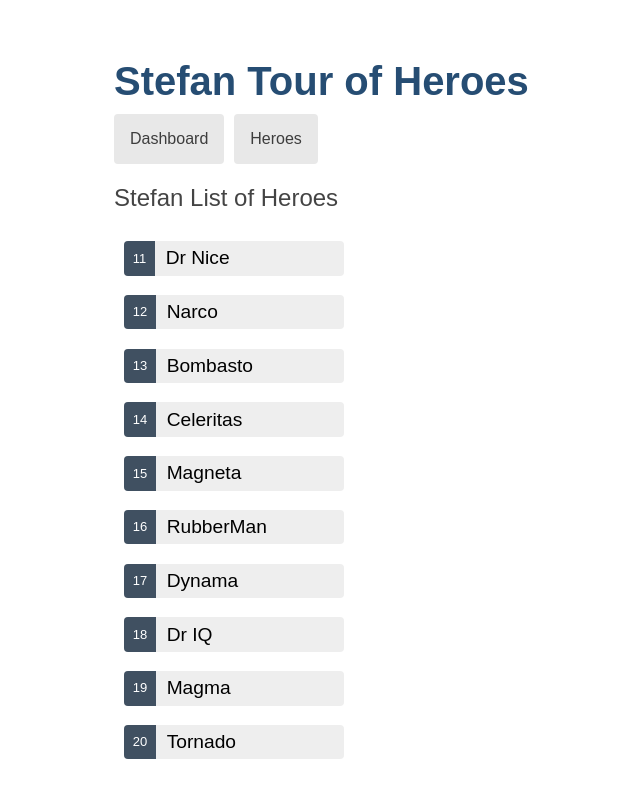
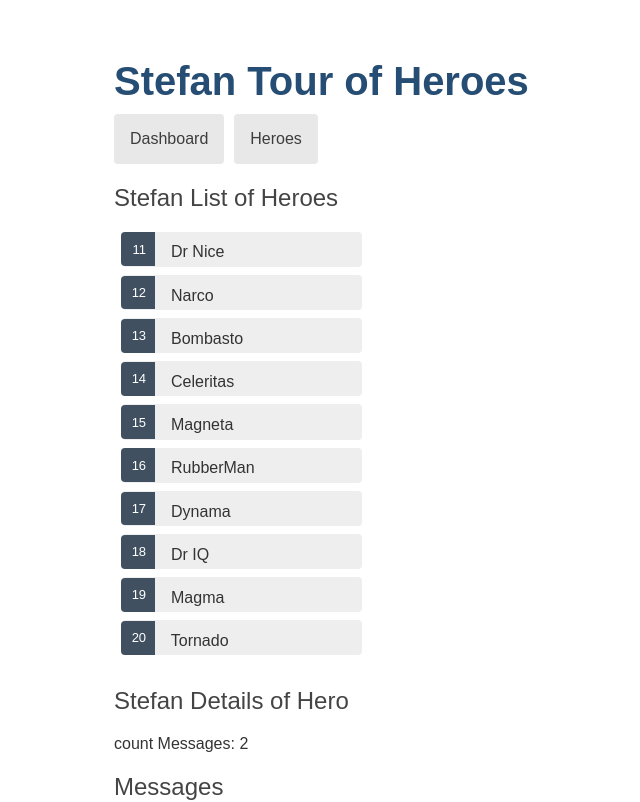
Before and after one commit to stefan-schwarz/tour-of-heroes, an Angular app: page /heroes in a window 1280 px wide. Shown: the top 802 px of the page, without its empty margins (26-666 px from the left). Built offline with nearby package versions, Linux system fonts and the light colour scheme.

Commit message:
done add navigation

```diff
--- a/src/app/app-routing.module.ts
+++ b/src/app/app-routing.module.ts
@@ -2,12 +2,14 @@
 import { RouterModule, Routes } from '@angular/router';
 import { HeroesComponent } from './heroes/heroes.component';
 import { DashboardComponent } from './dashboard/dashboard.component';
+import { HeroDetailComponent } from './hero-detail/hero-detail.component';
 
 
 const routes: Routes = [
+  { path: '', redirectTo: '/dashboard', pathMatch: 'full'},
   { path: 'heroes', component: HeroesComponent},
   { path: 'dashboard', component: DashboardComponent},
-  { path: '', redirectTo: '/dashboard', pathMatch: 'full'}
+  { path: 'detail/:id', component: HeroDetailComponent}
 ];
 
 @NgModule({
--- a/src/app/dashboard/dashboard.component.html
+++ b/src/app/dashboard/dashboard.component.html
@@ -1,6 +1,6 @@
 <h2>Top Heroes</h2>
 <div class="heroes-menu">
-  <a *ngFor="let hero of heroes">
+  <a *ngFor="let hero of heroes" routerLink="/detail/{{hero.id}}">
     {{hero.name}}
   </a>
 </div>
--- a/src/app/hero-detail/hero-detail.component.html
+++ b/src/app/hero-detail/hero-detail.component.html
@@ -6,4 +6,5 @@
     <label for="hero-name">Hero name:</label>
     <input id="hero-name" [(ngModel)]="hero.name" placeholder="name">
   </div>
+  <button type="button" (click)="goBack()">go back</button>
 </div>
--- a/src/app/hero-detail/hero-detail.component.ts
+++ b/src/app/hero-detail/hero-detail.component.ts
@@ -1,4 +1,7 @@
 import { Component, OnInit, Input } from '@angular/core';
+import { ActivatedRoute } from '@angular/router'
+import { Location } from '@angular/common'
+import { HeroService } from '../hero.service'
 import { Hero } from '../hero';
 
 @Component({
@@ -11,11 +14,25 @@
   @Input() hero?: Hero;
 
 
-  constructor() { }
+  constructor(
+    private route: ActivatedRoute,
+    private heroService: HeroService,
+    private location: Location
+  ) { }
 
   ngOnInit(): void {
     // console.log("the detail hero ->" + this.hero);
+    this.getHero();
   }
 
+  getHero(): void {
+    const id = Number(this.route.snapshot.paramMap.get('id'));
+    this.heroService.getHero(id)
+      .subscribe(hero => this.hero = hero);
+  }
+
+  goBack(): void {
+    this.location.back();
+  }
 
 }
--- a/src/app/hero.service.ts
+++ b/src/app/hero.service.ts
@@ -15,4 +15,11 @@
     this.messageService.add('HeroService: fetched heroes');
     return heroes;
   }
+
+  getHero(id: number): Observable<Hero> {
+    const hero = HEROES.find(h => h.id === id)!;
+    this.messageService.add(`HeroService: fetched hero id=${id}`);
+    return of(hero);
+  }
+
 }
--- a/src/app/heroes/heroes.component.css
+++ b/src/app/heroes/heroes.component.css
@@ -5,50 +5,35 @@
   padding: 0;
   width: 15em;
 }
-
 .heroes li {
-  display: flex;
+  position: relative;
+  cursor: pointer;
 }
 
-.heroes button {
-  flex: 1;
-  cursor: pointer;
-  position: relative;
-  left: 0;
-  background-color: #EEE;
-  margin: .5em;
-  padding: 0;
-  height: 1.6em;
-  border-radius: 4px;
-  display: flex;
-  align-items: stretch;
-  height: 1.8em;
-}
-
-.heroes button:hover {
-  color: #2c3a41;
-  background-color: #e6e6e6;
+.heroes li:hover {
   left: .1em;
 }
 
-.heroes button:active {
+.heroes a {
+  color: #333;
+  text-decoration: none;
+  background-color: #EEE;
+  margin: .5em;
+  padding: .3em 0;
+  height: 1.6em;
+  border-radius: 4px;
+  display: block;
+  width: 100%;
+}
+
+.heroes a:hover {
+  color: #2c3a41;
+  background-color: #e6e6e6;
+}
+
+.heroes a:active {
   background-color: #525252;
   color: #fafafa;
-}
-
-.heroes button.selected {
-  background-color: black;
-  color: white;
-}
-
-.heroes button.selected:hover {
-  background-color: #505050;
-  color: white;
-}
-
-.heroes button.selected:active {
-  background-color: black;
-  color: white;
 }
 
 .heroes .badge {
@@ -58,10 +43,12 @@
   padding: 0.8em 0.7em 0 0.7em;
   background-color: #405061;
   line-height: 1em;
+  position: relative;
+  left: -1px;
+  top: -4px;
+  height: 1.8em;
+  min-width: 16px;
+  text-align: right;
   margin-right: .8em;
   border-radius: 4px 0 0 4px;
 }
-
-.heroes .name {
-  align-self: center;
-}
--- a/src/app/heroes/heroes.component.html
+++ b/src/app/heroes/heroes.component.html
@@ -1,12 +1,20 @@
 <h2>Stefan List of Heroes</h2>
 <ul class="heroes">
+  <li *ngFor="let hero of heroes">
+    <a routerLink="/detail/{{hero.id}}">
+      <span class="badge">{{hero.id}}</span> {{hero.name}}
+    </a>
+  </li>
+</ul>
+
+<!-- <ul class="heroes">
   <li *ngFor="let hero of heroes">
     <button [class.selected]="hero === selectedHero" type="button" (click)="onSelect(hero)">
       <span class="badge">{{hero.id}}</span>
       <span class="name">{{hero.name}}</span>
     </button>
   </li>
-</ul>
+</ul> -->
 
 <app-hero-detail [hero]="selectedHero"></app-hero-detail>
 
--- a/src/app/heroes/heroes.component.ts
+++ b/src/app/heroes/heroes.component.ts
@@ -28,12 +28,13 @@
     this.getHeroes();
   }
 
-  onSelect(hero: Hero) {
-    this.selectedHero = hero;
-    this.messageService.add(`HeroesComponent: Selected hero id=${hero.id}`)
-  }
+  // onSelect(hero: Hero) {
+  //   this.selectedHero = hero;
+  //   this.messageService.add(`HeroesComponent: Selected hero id=${hero.id}`)
+  // }
 
   getHeroes(): void {
     this.heroService.getHeroes().subscribe((heroes) => (this.heroes = heroes));
   }
+
 }
```
